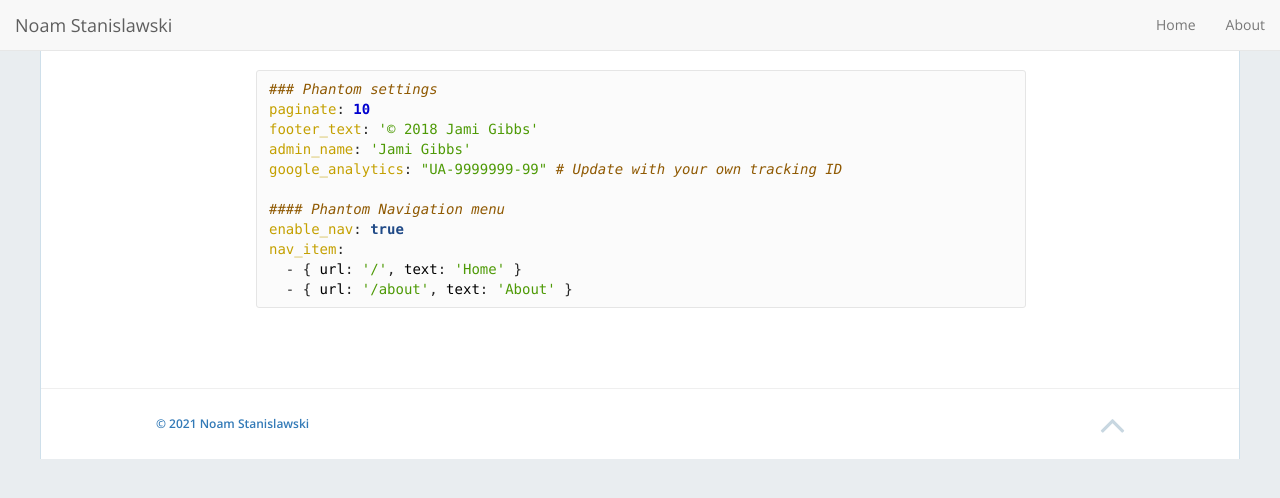
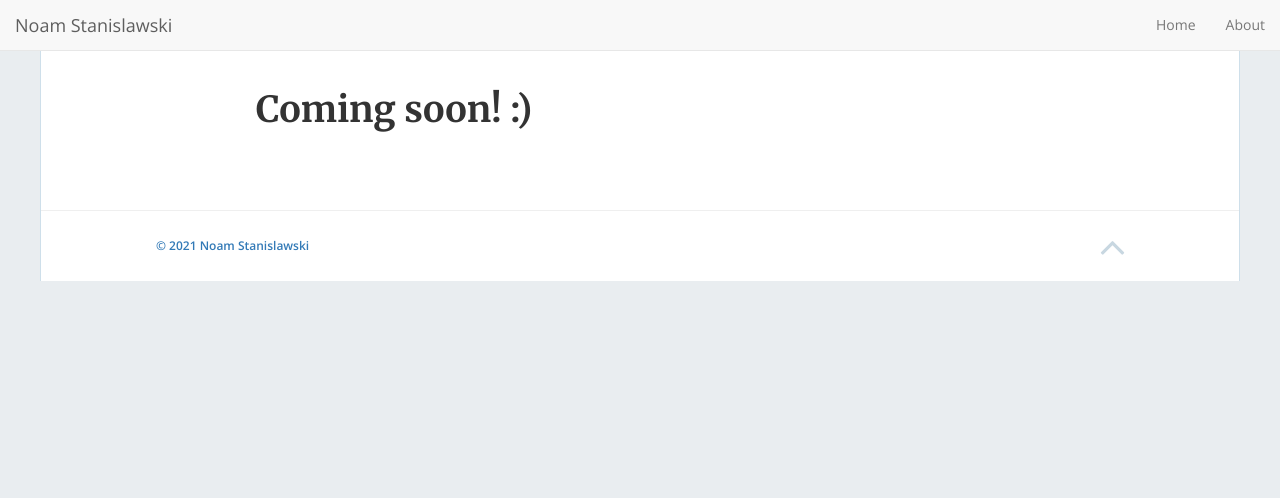
Before and after one commit to NoamStanis/NoamStanis.github.io, a Jekyll site: the page built from about.md, in a window 1280 px wide. Shown: the top 498 px of the page. Built offline with Jekyll 4.4.1, drawn with Linux system fonts in a browser that asks for light colours; nearby versions of some CDN libraries.

Commit message:
ok about page is ok now

```diff
--- a/about.md
+++ b/about.md
@@ -3,18 +3,4 @@ layout: inner
 title: About
 permalink: /about/
 ---
-
-
-{% highlight yaml %}
-### Phantom settings
-paginate: 10
-footer_text: '© 2018 Jami Gibbs'
-admin_name: 'Jami Gibbs'
-google_analytics: "UA-9999999-99" # Update with your own tracking ID
-
-#### Phantom Navigation menu
-enable_nav: true
-nav_item:
-  - { url: '/', text: 'Home' }
-  - { url: '/about', text: 'About' }
-{% endhighlight %}
+# Coming soon! :)
```
